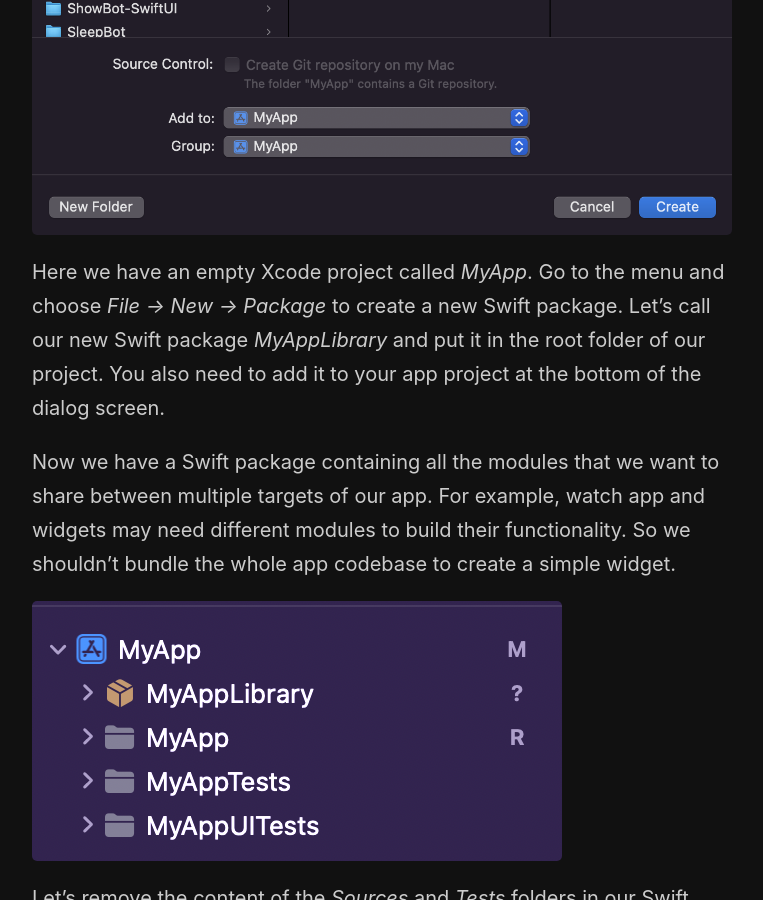
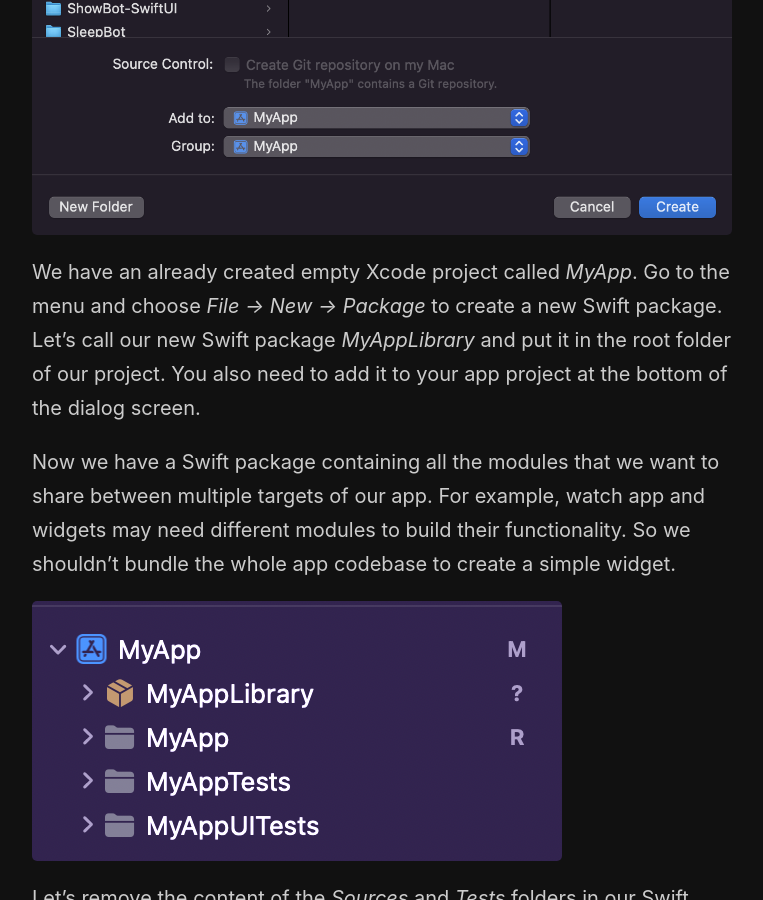
Before and after one commit to mecid/mecid.github.io, a Jekyll site: the page built from _posts/2022-01-12-microapps-architecture-in-swift-spm-basics.md, in a window 1280 px wide and 900 px high, scrolled down 979 px. Shown: the whole window, without its empty margins (258-1021 px from the left). Built offline with Jekyll 4.4.1, drawn with Linux system fonts in a browser that asks for light colours.

Commit message:
another improvement of micro apps post

```diff
--- a/_posts/2022-01-12-microapps-architecture-in-swift-spm-basics.md
+++ b/_posts/2022-01-12-microapps-architecture-in-swift-spm-basics.md
@@ -13,7 +13,7 @@
 
 ![Swift-Package-Manager-Creation](/public/spm-lib.png)
 
-Here we have an empty Xcode project called *MyApp*. Go to the menu and choose *File -> New -> Package* to create a new Swift package. Let's call our new Swift package *MyAppLibrary* and put it in the root folder of our project. You also need to add it to your app project at the bottom of the dialog screen.
+We have an already created empty Xcode project called *MyApp*. Go to the menu and choose *File -> New -> Package* to create a new Swift package. Let's call our new Swift package *MyAppLibrary* and put it in the root folder of our project. You also need to add it to your app project at the bottom of the dialog screen.
 
 Now we have a Swift package containing all the modules that we want to share between multiple targets of our app. For example, watch app and widgets may need different modules to build their functionality. So we shouldn't bundle the whole app codebase to create a simple widget.
 
```
